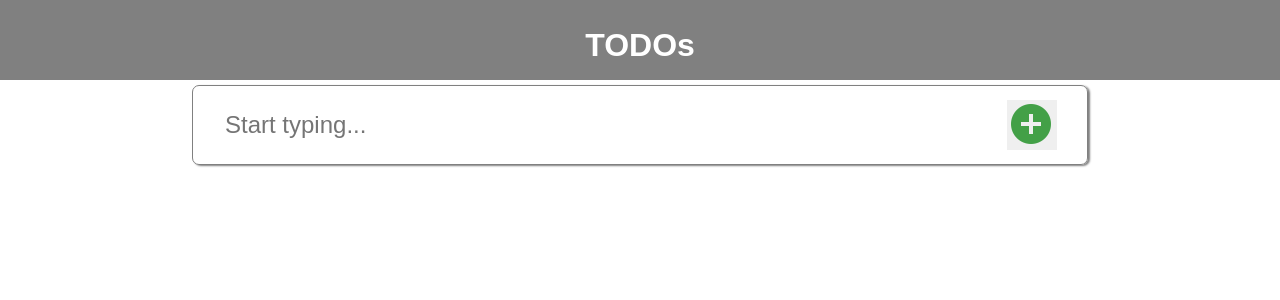
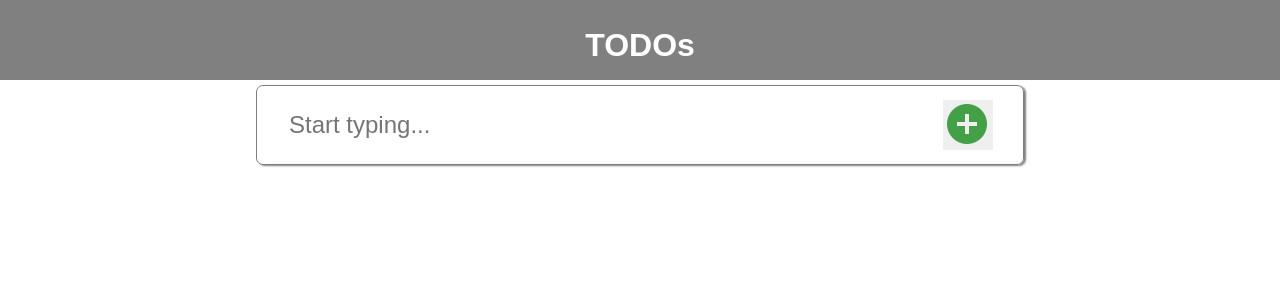
Before and after one commit to samuelramox/todo-app-react, a React (Create React App) app: page / in a window 1280 px wide. Shown: the top 300 px of the page. Built offline with nearby package versions, Linux system fonts and the light colour scheme.

Commit message:
Added checkbox

```diff
--- a/src/Display.js
+++ b/src/Display.js
@@ -4,7 +4,8 @@ const Display = ({todo, removeTodo, editTodo}) => (
   <ul>
     { todo.map((todo) => (
         <li className="todo-list" key={ todo.id }>
-          <input className="todo-text" defaultValue={ todo.text } onChange={ this.editTodo }>
+          <input className="button-check" type="checkbox"></input>
+          <input className="todo-text" maxLength="40" defaultValue={ todo.text } onChange={ this.editTodo }>
           </input>
           <button type="button" className="button-remove" onClick={ () => removeTodo(todo) }></button>
         </li>)) }
--- a/src/Form.js
+++ b/src/Form.js
@@ -23,7 +23,7 @@ class Form extends Component {
           <h1 className="todo-title">TODOs</h1>
         </header>
         <form className="todo-form" onSubmit={ (e) => submit(e) }>
-          <input type="text" maxLength="45" className="todo-text" placeholder="Start typing..." onChange={ this.handleTextChange } value={ this.state.value } />
+          <input type="text" maxLength="40" className="todo-text" placeholder="Start typing..." onChange={ this.handleTextChange } value={ this.state.value } />
           <button type="submit" className="button-add"></button>
         </form>
       </div>
--- a/src/index.css
+++ b/src/index.css
@@ -27,7 +27,7 @@ ul {
 
 .todo-form {
   height: 80px;
-  width: 70%;
+  width: 60%;
   margin: 0 auto;
   padding: 10px;
   display: flex;
@@ -37,11 +37,12 @@ ul {
   border: 1px solid gray;
   box-shadow: 2px 1px 2px gray;
   margin-bottom: 5px;
+  align-items: center;
 }
 
 .todo-list {
   height: 80px;
-  width: 70%;
+  width: 60%;
   margin: 0 auto;
   padding: 10px;
   display: flex;
@@ -51,6 +52,7 @@ ul {
   box-shadow: 2px 1px 2px gray;
   list-style: none;
   margin-bottom: 5px;
+  align-items: center;
 }
 
 .todo-text {
@@ -60,7 +62,6 @@ ul {
   width: 70%;
   color: gray;
   margin-left: 20px;
-  align-self: center;
 }
 
 .button-add {
@@ -68,9 +69,8 @@ ul {
   width: 50px;
   height: 50px;
   border: 0;
-  align-self: center;
   outline: none;
-  margin-right: 20px
+  margin-right: 20px;
 }
 
 .button-remove {
@@ -78,7 +78,17 @@ ul {
   width: 50px;
   height: 50px;
   border: 0;
-  align-self: center;
   outline: none;
-  margin-right: 20px
+  margin-right: 20px;
 }
+
+.button-check {
+  margin-left: 20px;
+  margin-right: -120px;
+  padding: 50px;
+}
+
+input[type=checkbox]:checked+input.todo-text {
+  text-decoration: line-through;
+  color: #9E9E9E;
+}
```
